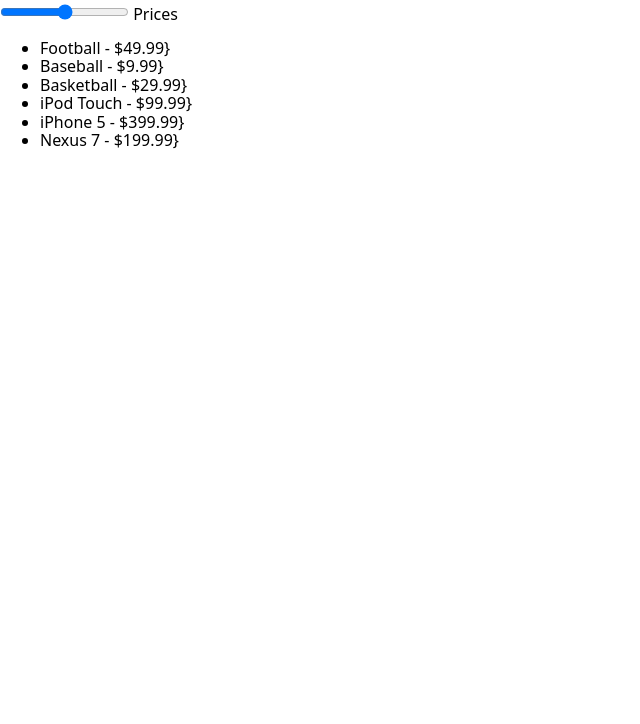
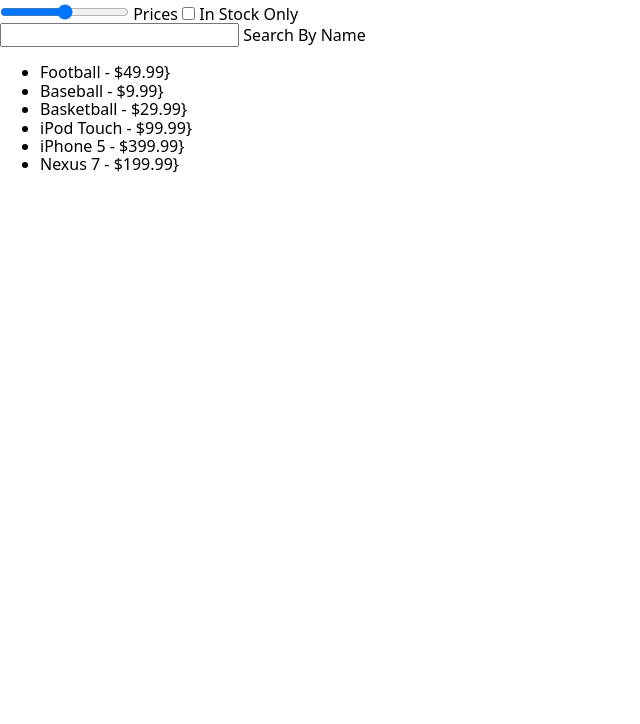
Before and after one commit to staffordgavin19/HW14-1, a website: page index.html in a window 1280 px wide. Shown: the part 76-800 px from the top of the page, without its empty margins (0-640 px from the left). Drawn offline with nearby package versions, Linux system fonts and the light colour scheme.

Commit message:
checkbox and searchName

```diff
--- a/index.html
+++ b/index.html
@@ -18,6 +18,12 @@
 
     <input type="range" id="sliderBar" min="0" max="399.9" />
     <label for="sliderBar">Prices</label>
+    <input type="checkbox" id="checkbox" />
+    <label for="checkbox">In Stock Only</label>
+    <div>
+      <input type="text" id="searchName" />
+      <label for="searchName">Search By Name</label>
+    </div>
 
     <script src="./scripts.js" type="module"></script>
   </body>
```
